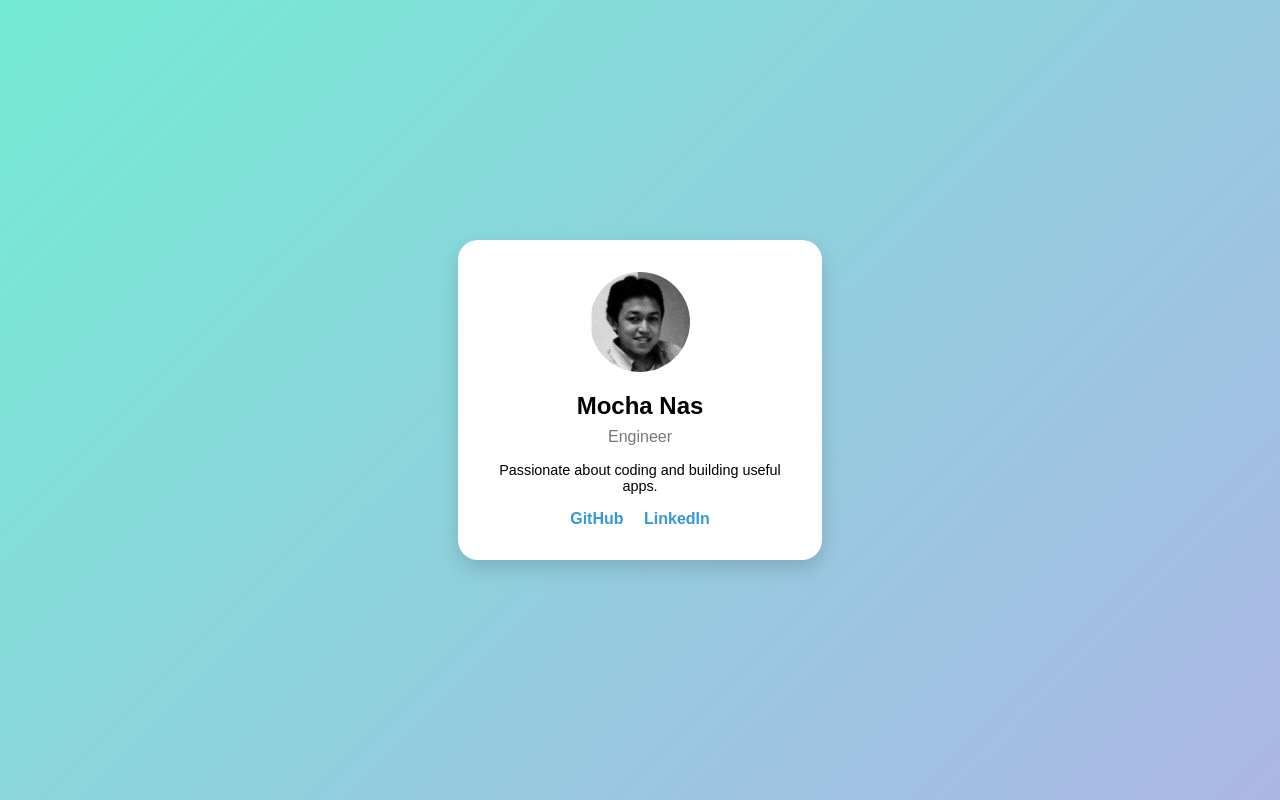
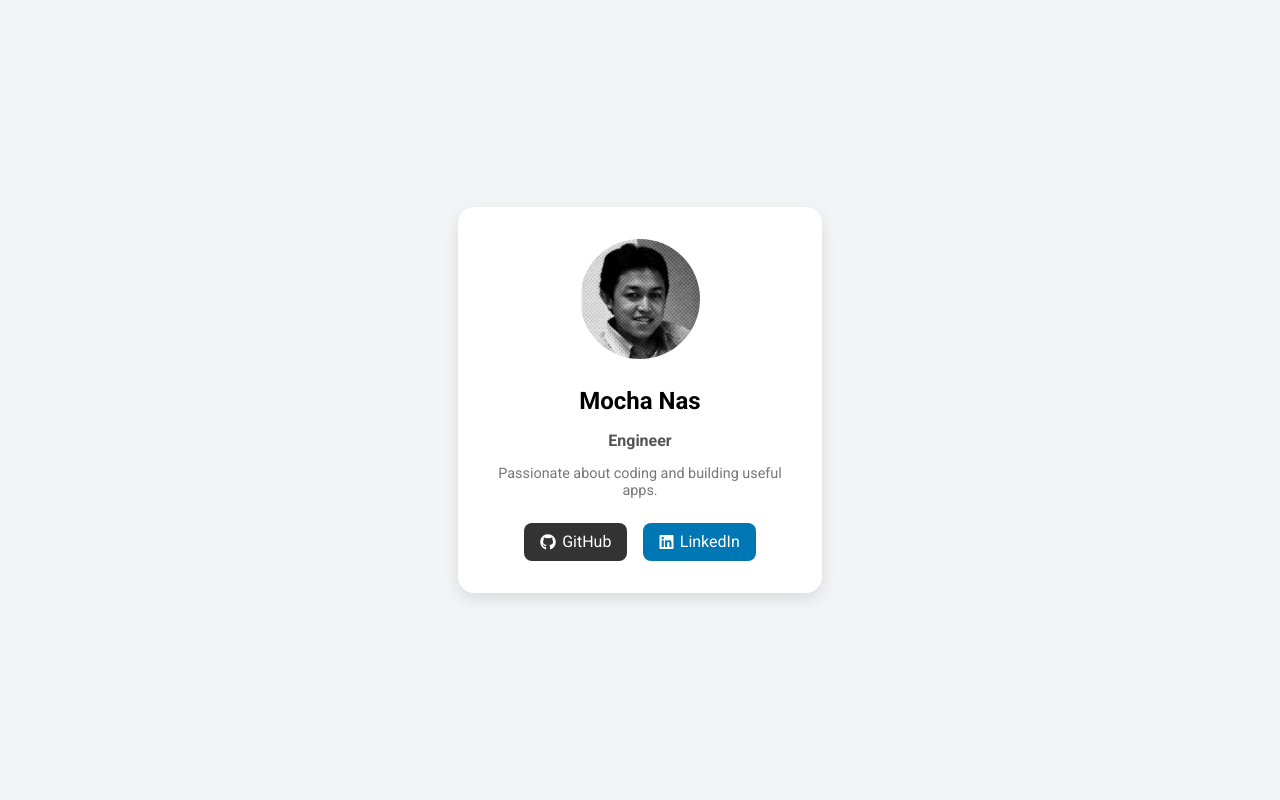
Before and after one commit to mochnasrullahr/profile-card, a plain HTML site: page index.html in a window 1280 px wide. Drawn offline with Linux system fonts and the light colour scheme.

Commit message:
enhanced version with icons

```diff
--- a/index.html
+++ b/index.html
@@ -5,6 +5,10 @@
   <meta name="viewport" content="width=device-width, initial-scale=1.0">
   <title>Profile Card</title>
   <link rel="stylesheet" href="style.css">
+  <!-- Google Font -->
+  <link href="https://fonts.googleapis.com/css2?family=Roboto:wght@400;700&display=swap" rel="stylesheet">
+  <!-- Font Awesome CDN -->
+  <link rel="stylesheet" href="https://cdnjs.cloudflare.com/ajax/libs/font-awesome/6.5.0/css/all.min.css">
 </head>
 <body>
   <div class="card">
@@ -13,8 +17,12 @@
     <p class="title">Engineer</p>
     <p class="desc">Passionate about coding and building useful apps.</p>
     <div class="socials">
-      <a href="https://github.com/mochnasrullahr" target="_blank">GitHub</a>
-      <a href="https://linkedin.com/in/mochnasrullahr" target="_blank">LinkedIn</a>
+      <a href="https://github.com/mochnasrullahr" target="_blank" class="btn github">
+        <i class="fab fa-github"></i> GitHub
+      </a>
+      <a href="https://linkedin.com/in/mochnasrullahr" target="_blank" class="btn linkedin">
+        <i class="fab fa-linkedin"></i> LinkedIn
+      </a>
     </div>
   </div>
 </body>
--- a/style.css
+++ b/style.css
@@ -1,52 +1,77 @@
 body {
+  font-family: 'Roboto', sans-serif;
+  background: #f3f4f6;
   display: flex;
   justify-content: center;
   align-items: center;
   height: 100vh;
   margin: 0;
-  background: linear-gradient(135deg, #74ebd5, #ACB6E5);
-  font-family: Arial, sans-serif;
 }
 
 .card {
-  background: #fff;
+  background: white;
+  border-radius: 16px;
+  box-shadow: 0 6px 16px rgba(0,0,0,0.1);
   padding: 2rem;
-  border-radius: 20px;
   text-align: center;
   width: 300px;
-  box-shadow: 0 8px 20px rgba(0,0,0,0.15);
 }
 
 .profile-img {
-  width: 100px;
-  height: 100px;
+  width: 120px;
+  height: 120px;
   border-radius: 50%;
   object-fit: cover;
+  margin-bottom: 1rem;
 }
 
 .name {
-  margin: 1rem 0 0.5rem;
   font-size: 1.5rem;
+  margin: 0.5rem 0;
 }
 
 .title {
-  color: #777;
-  margin: 0.5rem 0;
+  font-weight: 600;
+  color: #555;
+  margin-bottom: 0.5rem;
 }
 
 .desc {
   font-size: 0.9rem;
-  margin: 1rem 0;
+  color: #777;
+  margin-bottom: 1.5rem;
 }
 
-.socials a {
-  margin: 0 0.5rem;
-  text-decoration: none;
-  color: #3498db;
-  font-weight: bold;
-  transition: color 0.3s;
+.socials {
+  display: flex;
+  gap: 1rem;
+  justify-content: center;
 }
 
-.socials a:hover {
-  color: #1d6fa5;
+.socials .btn {
+  display: flex;
+  align-items: center;
+  gap: 0.4rem;
+  padding: 0.6rem 1rem;
+  border-radius: 8px;
+  text-decoration: none;
+  font-weight: 500;
+  color: white;
+  transition: background 0.3s;
 }
+
+.socials .btn.github {
+  background: #333;
+}
+
+.socials .btn.github:hover {
+  background: #000;
+}
+
+.socials .btn.linkedin {
+  background: #0077b5;
+}
+
+.socials .btn.linkedin:hover {
+  background: #005582;
+}
```
